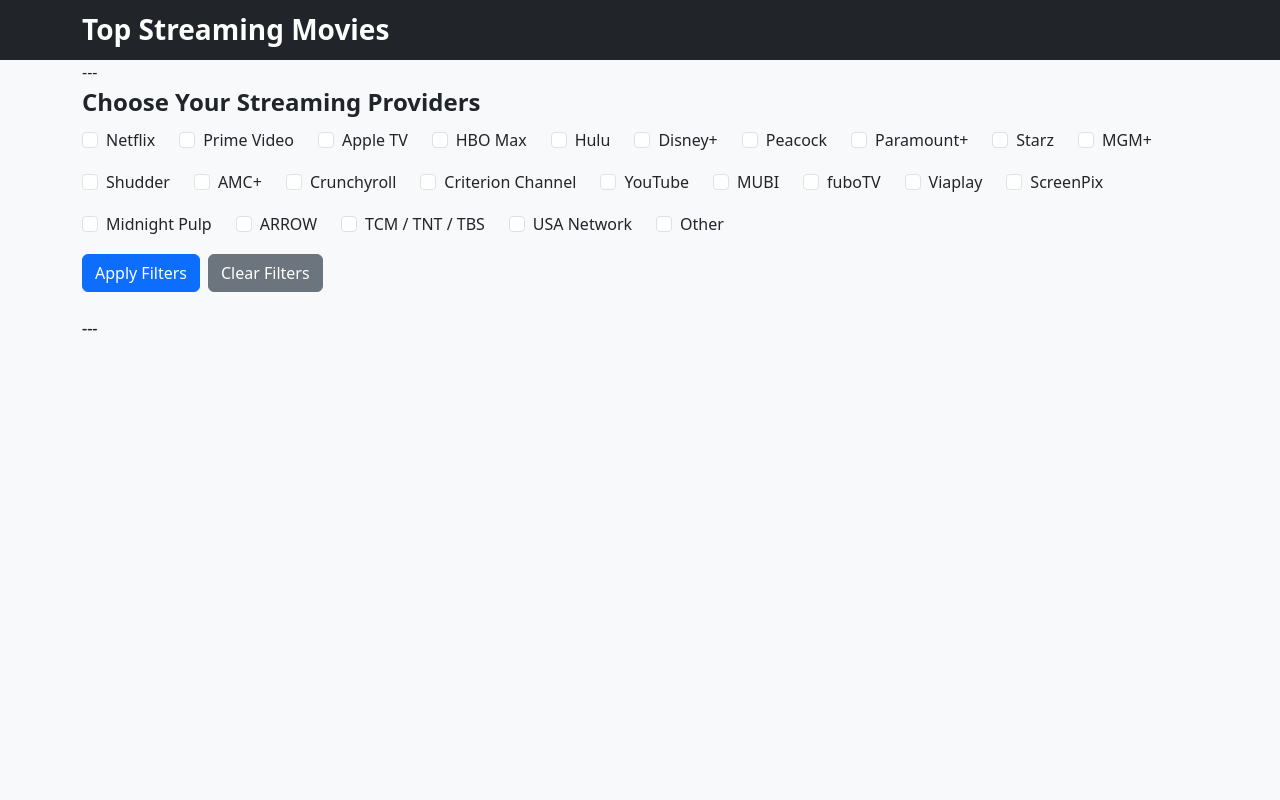
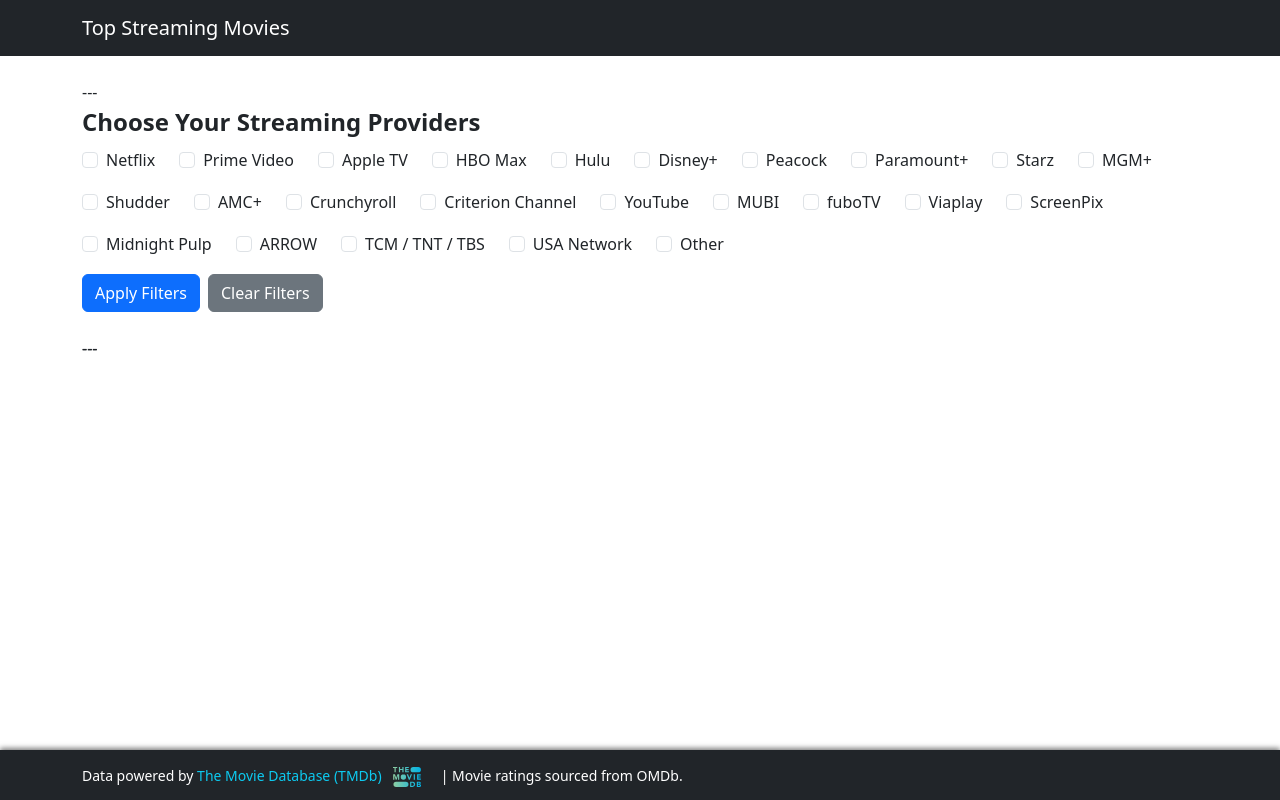
Before and after one commit to dkjorling/Top-Streaming-Movies, a Flask app: page / in a window 1280 px wide. Run offline with Flask 3, Linux system fonts and the light colour scheme; data that the repository does not hold is empty.

Commit message:
UI/Config: Implement fixed header/footer and add required TMDb/OMDb attribution

```diff
--- a/templates/base.html
+++ b/templates/base.html
@@ -2,40 +2,83 @@
 <html lang="en">
 <head>
     <meta charset="utf-8">
-    <title>{% block title %}Streaming Top Movies{% endblock %}</title>
     <meta name="viewport" content="width=device-width, initial-scale=1">
-    <link
-      href="https://cdn.jsdelivr.net/npm/bootstrap@5.3.3/dist/css/bootstrap.min.css"
-      rel="stylesheet"
-    >
-    <link rel="stylesheet" href="{{ url_for('static', filename='style.css') }}">
+    <title>{% block title %}{% endblock %} - Movie Streaming App</title>
+    <!-- Load Bootstrap 5 CSS -->
+    <link href="https://cdn.jsdelivr.net/npm/bootstrap@5.3.3/dist/css/bootstrap.min.css" rel="stylesheet" xintegrity="sha384-QWTKZyjpPEjISv5WaRU9OFeRpok6YctnYmDr5pNlyT2bRjXh0JMhjY6hW+ALEwIH" crossorigin="anonymous">
 
     <style>
-      /* Ensure sticky navbar overlays content cleanly */
-      .navbar.sticky-top {
-        z-index: 1030; /* bootstrap modal is 1050, keep below that */
+        /*
+         * Fixed Header/Footer CSS
+         * 1. Added padding to the top of the body to account for the fixed navbar.
+         * 2. Added padding to the bottom of the body to prevent content from hiding behind the fixed footer.
+         */
+        body {
+            /* Adjust these values if the navbar/footer height changes */
+            padding-top: 56px; /* Bootstrap navbar default height */
+            padding-bottom: 50px; /* Space for the fixed footer */
         }
-      /* Custom CSS for a bigger navbar title */
-      .navbar-brand.big-title {
-        font-size: 1.75rem; /* Larger font size */
-        font-weight: bold;  /* Make it stand out */
+
+        .footer {
+            /* Ensure the footer is always visible at the bottom of the viewport */
+            position: fixed;
+            bottom: 0;
+            left: 0;
+            width: 100%;
+            height: 50px; /* Explicit height for padding calculation */
+            line-height: 50px; /* Vertically center the text */
+            z-index: 1030; /* Ensure it stays above content/modals */
+            box-shadow: 0 -2px 5px rgba(0, 0, 0, 0.5); /* Stronger shadow on dark footer */
+        }
+
+        .tmdb-logo {
+            height: 20px;
+            vertical-align: middle;
+            margin-left: 8px;
         }
     </style>
 </head>
-  <body class="bg-light">
-    <nav class="navbar navbar-dark bg-dark sticky-top">
+<body>
+
+    <!-- FIXED HEADER: Added sticky-top and removed navbar-expand-lg for smaller screens -->
+    <nav class="navbar navbar-expand-lg navbar-dark bg-dark fixed-top">
         <div class="container">
-        <a href="{{ url_for('index') }}" class="navbar-brand mb-0 h1 big-title">
-          Top Streaming Movies
-        </a>
+            <a class="navbar-brand" href="{{ url_for('index') }}">Top Streaming Movies</a>
+            <button class="navbar-toggler" type="button" data-bs-toggle="collapse" data-bs-target="#navbarNav" aria-controls="navbarNav" aria-expanded="false" aria-label="Toggle navigation">
+                <span class="navbar-toggler-icon"></span>
+            </button>
+            <div class="collapse navbar-collapse" id="navbarNav">
+                <ul class="navbar-nav ms-auto">
+                    <!-- Navigation links -->
+                </ul>
+            </div>
         </div>
     </nav>
 
-    <main class="container mb-5">
+    <!-- Content Container -->
+    <main class="container py-4">
         {% block content %}{% endblock %}
     </main>
 
-    <script src="https://cdn.jsdelivr.net/npm/bootstrap@5.3.3/dist/js/bootstrap.bundle.min.js"></script>
+    <!-- FIXED FOOTER: position: fixed is handled by the .footer CSS -->
+    <footer class="footer bg-dark">
+      <div class="container">
+        <!-- Text color is white for contrast on black background -->
+        <span class="text-white small">
+          Data powered by
+          <a href="https://www.themoviedb.org/" target="_blank" class="text-info text-decoration-none">The Movie Database (TMDb)</a>
+          <img src="{{ url_for('static', filename='tmdb_logo.svg') }}"
+               onerror="this.onerror=null; this.src='https://placehold.co/100x20/000000/ffffff?text=TMDb';"
+               alt="TMDb Logo"
+               class="tmdb-logo">
+        </span>
+        <span class="text-white small ms-3">
+          | Movie ratings sourced from OMDb.
+        </span>
+      </div>
+    </footer>
+
+    <!-- Load Bootstrap JS -->
+    <script src="https://cdn.jsdelivr.net/npm/bootstrap@5.3.3/dist/js/bootstrap.bundle.min.js" xintegrity="sha384-YvpcrYf0tY3lHB60NNkmXc5s9fDVZLESaAA55NDzOxhy9GkcIdslK1eN7N6jIeHz" crossorigin="anonymous"></script>
 </body>
 </html>
-</html>
```
Also changed, not shown: static/tmdb_logo.svg (added). Lines whose indentation alone changed are shown as unchanged.
